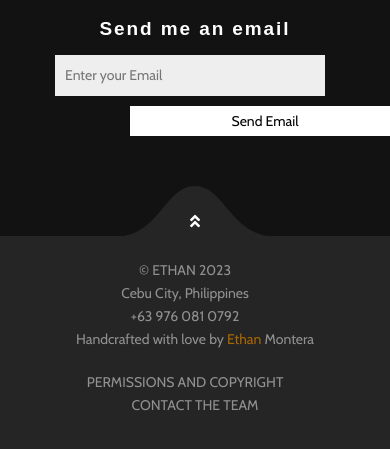
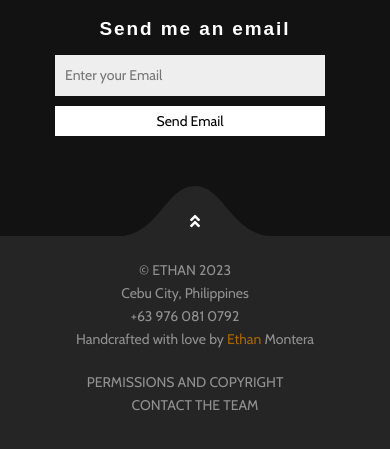
Before and after one commit to ethan123montera123/portfolio, a plain HTML site: page index.html in a window 390 px wide. Shown: the part 4067-4516 px from the top of the page. Drawn offline with nearby package versions, Linux system fonts and the light colour scheme; a web font is replaced by a local one.

Commit message:
Update style.css

```diff
--- a/style.css
+++ b/style.css
@@ -1481,6 +1481,9 @@ footer .newsletter i {
     .field {
         margin-left: 50px;
     }
+    .submit {
+        margin-left: 50px;
+    }
 }
 
 
```
